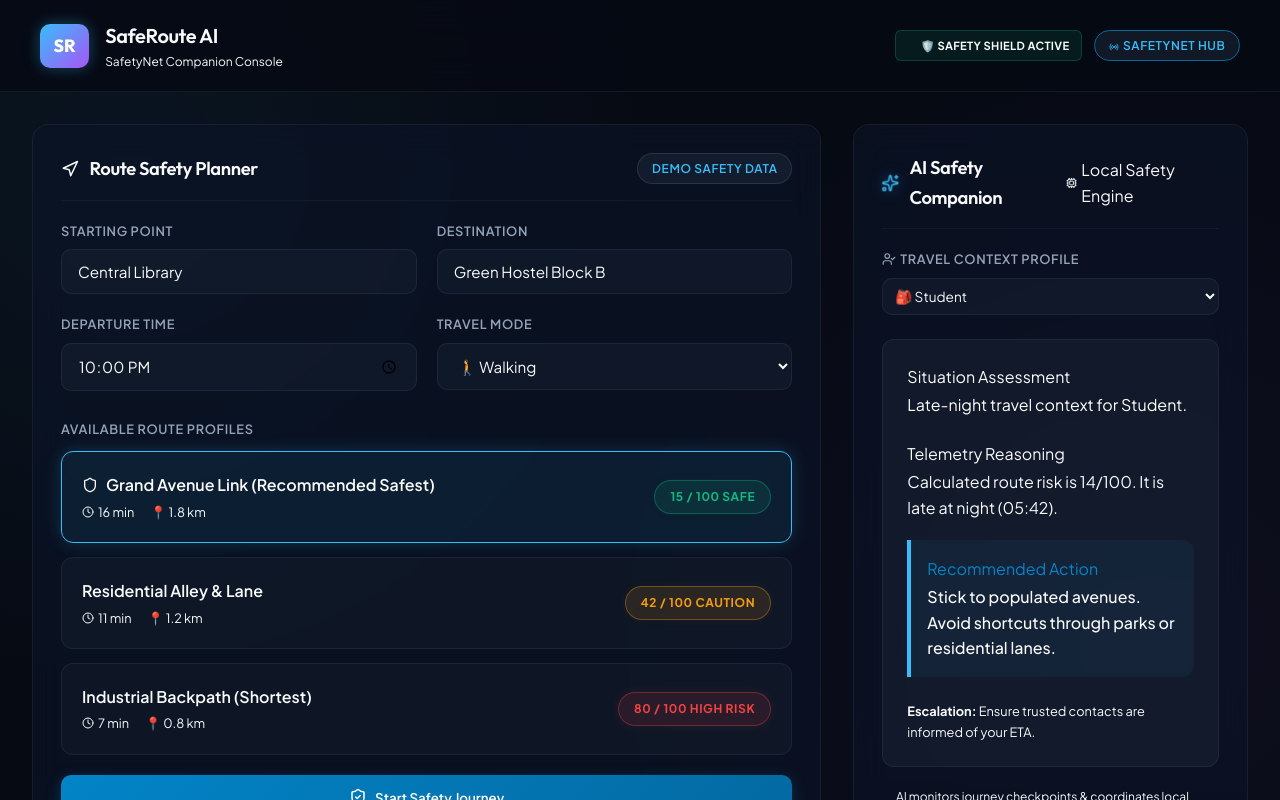
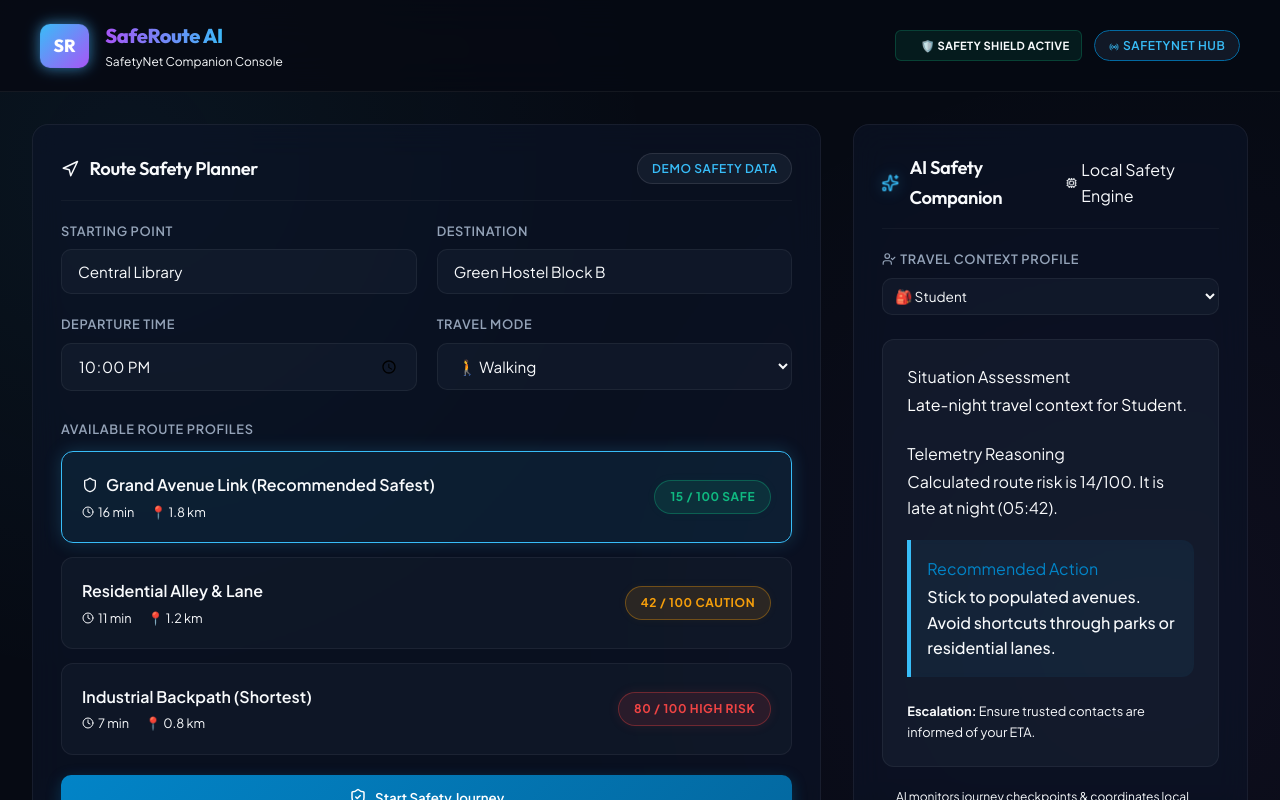
Before and after one commit to mr-utkarsh-git/saferoute-ai, a React (Vite) app: page / in a window 1280 px wide. Shown: the top 800 px of the page. Built offline with nearby package versions, Linux system fonts and the light colour scheme; no server answers.

Commit message:
feat: Add top scroll indicator progress bar and shimmer logo text effect

```diff
--- a/src/App.tsx
+++ b/src/App.tsx
@@ -78,6 +78,18 @@ function App() {
   const [deviationState, setDeviationState] = useState<DeviationState>('NORMAL');
   const [deviationDistance, setDeviationDistance] = useState<number>(0);
   const [currentRouteRisk, setCurrentRouteRisk] = useState<number>(10);
+  const [scrollProgress, setScrollProgress] = useState(0);
+
+  useEffect(() => {
+    const handleScroll = () => {
+      const totalScroll = document.documentElement.scrollHeight - window.innerHeight;
+      if (totalScroll > 0) {
+        setScrollProgress((window.scrollY / totalScroll) * 100);
+      }
+    };
+    window.addEventListener('scroll', handleScroll);
+    return () => window.removeEventListener('scroll', handleScroll);
+  }, []);
 
   // Sync state to localstorage for persistency
   useEffect(() => {
@@ -260,13 +272,14 @@ function App() {
 
   return (
     <div className="app-container">
+      <div className="scroll-progress" style={{ width: `${scrollProgress}%` }} aria-hidden="true" />
       <header className="header">
         <div className="header-title-group">
           <div className="logo-badge" aria-hidden="true">
             SR
           </div>
           <div>
-            <h1 style={{ fontSize: '1.25rem', display: 'flex', alignItems: 'center', gap: '0.35rem' }}>
+            <h1 className="shimmer-text" style={{ fontSize: '1.25rem', display: 'flex', alignItems: 'center', gap: '0.35rem', fontWeight: 800 }}>
               SafeRoute AI
             </h1>
             <p style={{ fontSize: '0.75rem', color: 'var(--text-secondary)' }}>
--- a/src/styles/app.css
+++ b/src/styles/app.css
@@ -105,6 +105,18 @@ h1, h2, h3, h4, h5, h6 {
   color: white;
   box-shadow: 0 0 15px rgba(56, 189, 248, 0.35);
   font-size: 1.1rem;
+  animation: logo-glow 3.5s ease-in-out infinite alternate;
+  transition: transform 0.3s cubic-bezier(0.175, 0.885, 0.32, 1.275), box-shadow 0.3s;
+}
+
+.logo-badge:hover {
+  transform: scale(1.1) rotate(-4deg);
+  box-shadow: 0 0 25px rgba(168, 85, 247, 0.8), 0 0 10px rgba(56, 189, 248, 0.4);
+}
+
+@keyframes logo-glow {
+  0% { filter: drop-shadow(0 0 4px rgba(56, 189, 248, 0.3)); transform: rotate(0deg); }
+  100% { filter: drop-shadow(0 0 14px rgba(168, 85, 247, 0.65)); transform: rotate(2deg); }
 }
 
 .demo-banner {
@@ -661,3 +673,34 @@ button {
   from { opacity: 0; transform: translateY(4px); }
   to { opacity: 1; transform: translateY(0); }
 }
+
+/* Scroll behavior and scrolling progress indicators */
+html {
+  scroll-behavior: smooth;
+}
+
+.scroll-progress {
+  position: fixed;
+  top: 0;
+  left: 0;
+  height: 3.5px;
+  background: linear-gradient(90deg, #38bdf8, #a855f7, #38bdf8);
+  z-index: 1100;
+  width: 0%;
+  transition: width 0.08s ease-out;
+  box-shadow: 0 0 10px rgba(56, 189, 248, 0.6), 0 0 4px rgba(168, 85, 247, 0.4);
+}
+
+.shimmer-text {
+  background: linear-gradient(90deg, #38bdf8 0%, #a855f7 35%, #38bdf8 70%, #a855f7 100%);
+  background-size: 200% auto;
+  color: transparent;
+  -webkit-background-clip: text;
+  background-clip: text;
+  animation: shimmer-effect 4.5s linear infinite;
+}
+
+@keyframes shimmer-effect {
+  0% { background-position: 0% center; }
+  100% { background-position: 200% center; }
+}
```
